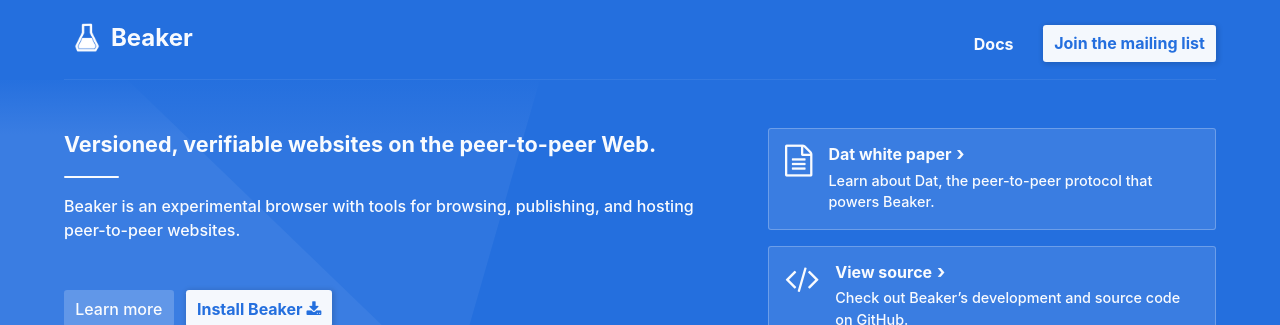
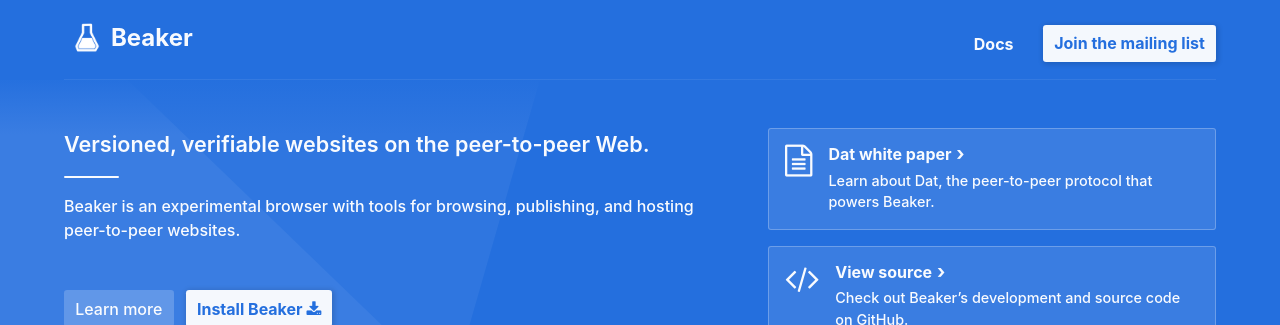
Before and after one commit to beakerbrowser/beakerbrowser.com, a Jekyll site: the page built from index.html, in a window 1280 px wide. Shown: the top 325 px of the page. Built offline with Jekyll 4.4.1, drawn with Linux system fonts in a browser that asks for light colours.

Commit message:
Use lighter stroke on front page tagline

```diff
--- a/css/pages/_home.scss
+++ b/css/pages/_home.scss
@@ -70,7 +70,7 @@
 
   &__tagline {
     font-size: 1.35rem;
-    font-weight: 700;
+    font-weight: 600;
   }
 
   &__description {
```
